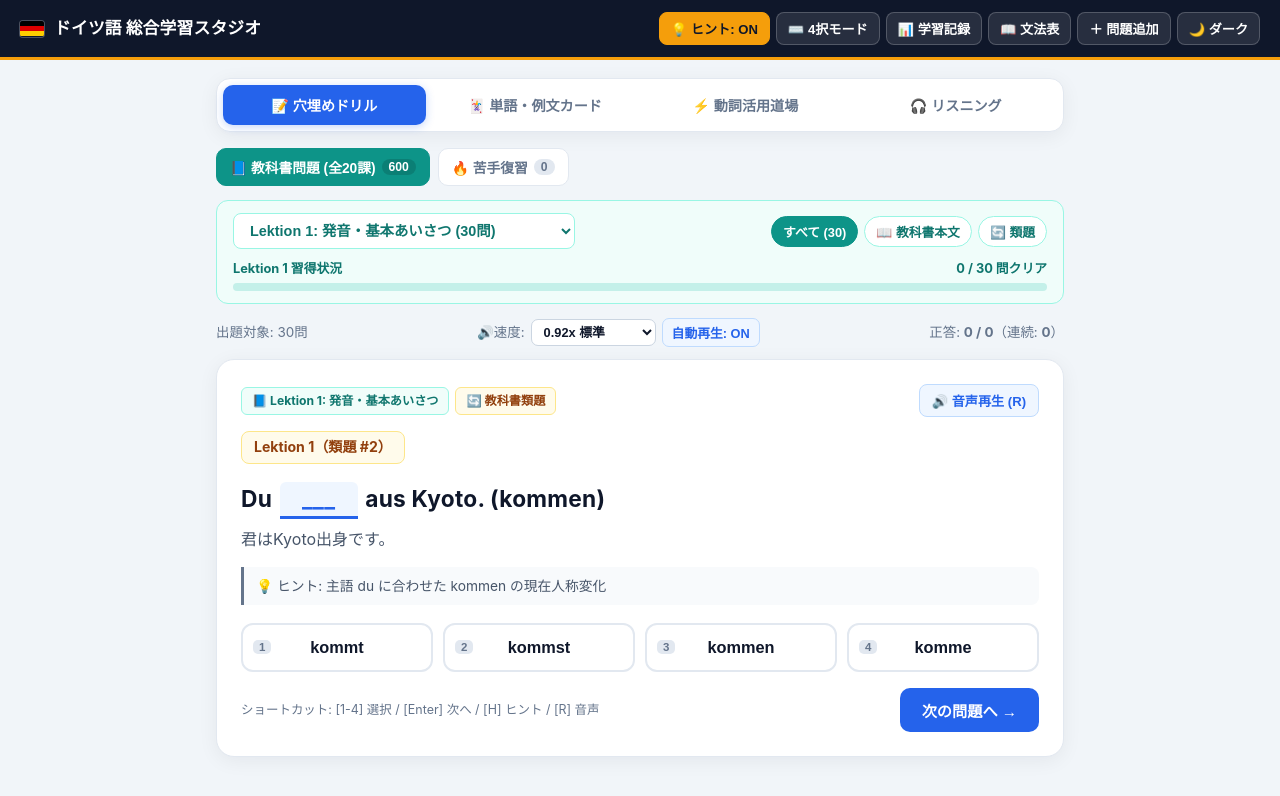
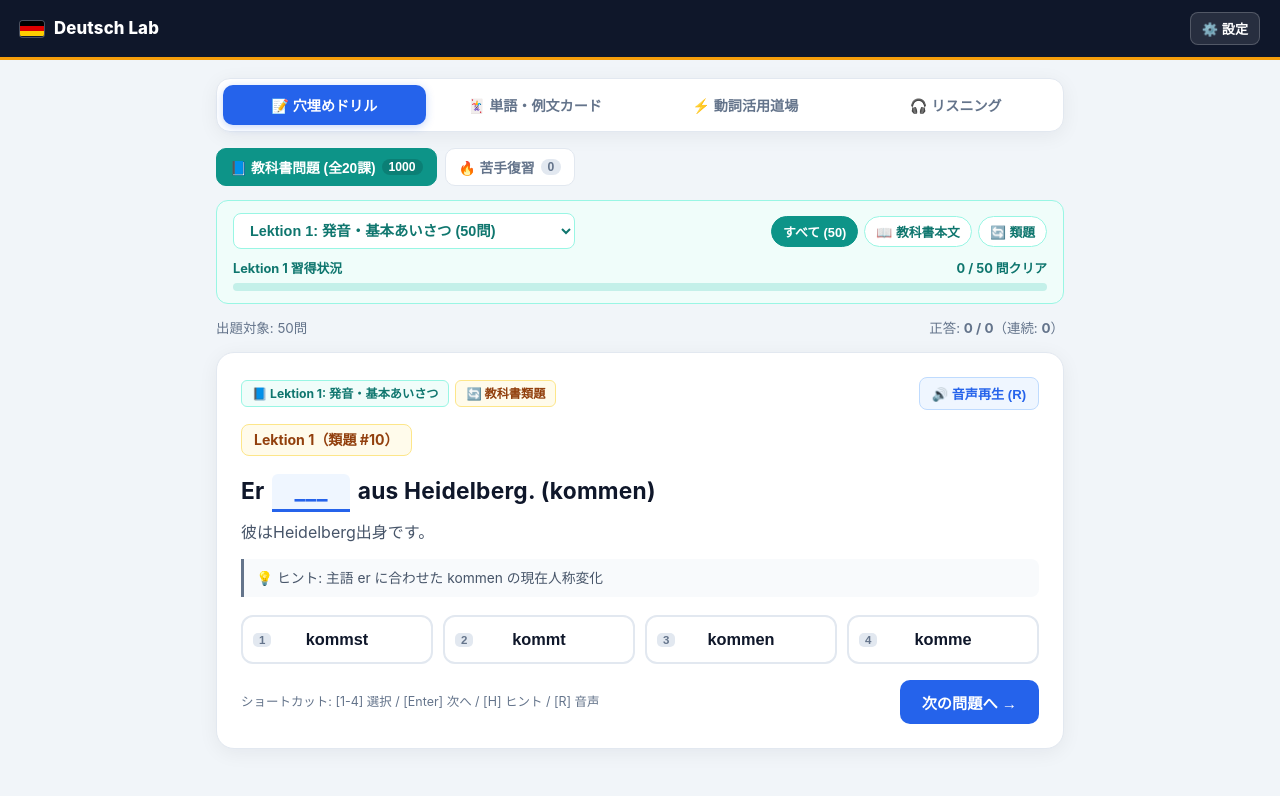
Before and after one commit to kosei25125/german, a plain HTML site: page german_sentence_drill.html in a window 1280 px wide. Drawn offline with Linux system fonts and the light colour scheme.

Commit message:
Add files via upload

```diff
--- a/german_sentence_drill.html
+++ b/german_sentence_drill.html
@@ -5,11 +5,11 @@
 <meta name="viewport" content="width=device-width, initial-scale=1.0, viewport-fit=cover">
 <meta name="apple-mobile-web-app-capable" content="yes">
 <meta name="apple-mobile-web-app-status-bar-style" content="black-translucent">
-<meta name="apple-mobile-web-app-title" content="ドイツ語ドリル">
+<meta name="apple-mobile-web-app-title" content="Deutsch Lab">
 <meta name="theme-color" content="#0f172a">
 <link rel="manifest" href="./manifest.webmanifest">
 <link rel="apple-touch-icon" href="./icon-192.png">
-<title>ドイツ語 総合学習スタジオ（教科書 全20課・600問）</title>
+<title>Deutsch Lab</title>
 <style>
   :root {
     --bg: #f1f5f9;
@@ -592,15 +592,10 @@
 <header>
   <div class="brand">
     <div class="flag"><span></span><span></span><span></span></div>
-    <span>ドイツ語 総合学習スタジオ</span>
+    <span>Deutsch Lab</span>
   </div>
   <div class="header-controls">
-    <button class="btn-sm active" id="toggleHintBtn" onclick="toggleHint()">💡 ヒント: ON</button>
-    <button class="btn-sm" id="toggleTypeBtn" onclick="toggleTyping()">⌨️ 4択モード</button>
-    <button class="btn-sm" onclick="openDashboard()">📊 学習記録</button>
-    <button class="btn-sm" onclick="openModal('grammarModal')">📖 文法表</button>
-    <button class="btn-sm" onclick="openModal('addModal')">＋ 問題追加</button>
-    <button class="btn-sm" id="themeBtn" onclick="toggleTheme()">🌙 ダーク</button>
+    <button class="btn-sm" onclick="openModal('settingsModal')">⚙️ 設定</button>
   </div>
 </header>
 
@@ -621,7 +616,7 @@
       <div class="tb-filter-row">
         <select class="tb-select" id="lessonSelect" onchange="onLessonChange()"></select>
         <div class="type-pills">
-          <button class="pill active" data-sub="all" onclick="setSubFilter('all')">すべて (30)</button>
+          <button class="pill active" data-sub="all" onclick="setSubFilter('all')">すべて (50)</button>
           <button class="pill" data-sub="orig" onclick="setSubFilter('orig')">📖 教科書本文</button>
           <button class="pill" data-sub="var" onclick="setSubFilter('var')">🔄 類題</button>
         </div>
@@ -629,7 +624,7 @@
       <div class="progress-wrap">
         <div class="progress-meta">
           <span id="lessonProgressLabel">Lektion 1 習得状況</span>
-          <span id="lessonProgressCount">0 / 30 問クリア</span>
+          <span id="lessonProgressCount">0 / 50 問クリア</span>
         </div>
         <div class="progress-bar"><div class="progress-fill" id="lessonProgressFill"></div></div>
       </div>
@@ -637,15 +632,6 @@
 
     <div class="stats-bar">
       <span id="poolInfo">出題対象: 0問</span>
-      <div class="audio-controls">
-        <span>🔊速度:</span>
-        <select class="mini-select" id="rateSelect" onchange="onRateChange()">
-          <option value="0.75">0.75x ゆっくり</option>
-          <option value="0.92" selected>0.92x 標準</option>
-          <option value="1.1">1.10x 自然</option>
-        </select>
-        <button class="mini-toggle active" id="autoSpeakBtn" onclick="toggleAutoSpeak()">自動再生: ON</button>
-      </div>
       <span>正答: <strong id="sessionScore">0 / 0</strong>（連続: <strong id="streakCount">0</strong>）</span>
     </div>
   </div>
@@ -709,7 +695,6 @@
     </div>
     <div class="fc-actions">
       <button class="btn-danger" onclick="markFlashcard(false)">🔥 もう一度</button>
-      <button class="btn-secondary" onclick="flipFlashcard()">🔄 めくる (Space)</button>
       <button class="btn-primary" onclick="markFlashcard(true)">✅ 覚えた！次へ →</button>
     </div>
   </div>
@@ -766,6 +751,26 @@
     <div class="next-row">
       <button class="btn-secondary" onclick="toggleListenScript()">👀 原文・訳を見る</button>
       <button class="btn-primary" onclick="nextQuestion()">次の問題へ →</button>
+    </div>
+  </div>
+</div>
+
+<!-- 設定モーダル -->
+<div class="modal-backdrop" id="settingsModal" onclick="if(event.target===this) closeModal('settingsModal')">
+  <div class="modal" style="max-width:460px;">
+    <div class="modal-head">
+      <h2>⚙️ 設定・メニュー</h2>
+      <button class="close-btn" onclick="closeModal('settingsModal')">×</button>
+    </div>
+    <div style="display:flex; flex-direction:column; gap:10px;">
+      <button class="btn-secondary" style="display:flex; justify-content:space-between; align-items:center; width:100%;" id="toggleHintBtn" onclick="toggleHint()"><span>💡 ヒント表示</span><strong>ON</strong></button>
+      <button class="btn-secondary" style="display:flex; justify-content:space-between; align-items:center; width:100%;" id="toggleTypeBtn" onclick="toggleTyping()"><span>⌨️ 解答方式</span><strong>4択モード</strong></button>
+      <button class="btn-secondary" style="display:flex; justify-content:space-between; align-items:center; width:100%;" id="autoSpeakBtn" onclick="toggleAutoSpeak()"><span>🔊 解答時の自動音声再生</span><strong>ON</strong></button>
+      <button class="btn-secondary" style="display:flex; justify-content:space-between; align-items:center; width:100%;" id="themeBtn" onclick="toggleTheme()"><span>🌙 画面テーマ</span><strong>ライト</strong></button>
+      <div style="border-top:1px solid var(--border); margin:4px 0;"></div>
+      <button class="btn-secondary" style="text-align:left; width:100%;" onclick="closeModal('settingsModal'); openDashboard();">📊 学習記録ダッシュボードを見る</button>
+      <button class="btn-secondary" style="text-align:left; width:100%;" onclick="closeModal('settingsModal'); openModal('grammarModal');">📖 クイック文法表を開く</button>
+      <button class="btn-secondary" style="text-align:left; width:100%;" onclick="closeModal('settingsModal'); openModal('addModal');">＋ オリジナル問題を追加・管理</button>
     </div>
   </div>
 </div>
@@ -1192,15 +1197,17 @@ function buildTextbookPool() {
   function genVariations(l) {
     const out = [];
     if (l === 1) {
-      const cities = ["Tokyo", "Kyoto", "Osaka", "Berlin", "Wien", "Zürich", "Köln", "Frankfurt", "Bonn", "Heidelberg"];
+      const cities = ["Tokyo", "Kyoto", "Osaka", "Berlin", "Wien", "Zürich", "Köln", "Frankfurt", "Bonn", "Heidelberg", "Sapporo", "Nagoya", "Fukuoka", "Salzburg", "Basel", "Bremen", "Dresden", "Leipzig", "Stuttgart", "Mainz"];
       const verbs = [
         { inf: "kommen", forms: ["komme","kommst","kommt","kommen","kommt","kommen"], tpl: (s,c)=>`${cap(s.de)} ___ aus ${c}.`, ja: (s,c)=>`${s.ja}は${c}出身です。` },
-        { inf: "wohnen", forms: ["wohne","wohnst","wohnt","wohnen","wohnt","wohnen"], tpl: (s,c)=>`${cap(s.de)} ___ jetzt in ${c}.`, ja: (s,c)=>`${s.ja}は今${c}に住んでいます。` }
+        { inf: "wohnen", forms: ["wohne","wohnst","wohnt","wohnen","wohnt","wohnen"], tpl: (s,c)=>`${cap(s.de)} ___ jetzt in ${c}.`, ja: (s,c)=>`${s.ja}は今${c}に住んでいます。` },
+        { inf: "heißen", forms: ["heiße","heißt","heißt","heißen","heißt","heißen"], tpl: (s,c)=>`${cap(s.de)} ___ ${c}.`, ja: (s,c)=>`${s.ja}は${c}という名前です。` }
       ];
-      for (let i = 0; i < 20; i++) {
+      const personNames = ["Ken", "Anna", "Lukas", "Mia", "Taro", "Hana", "Paul", "Lea", "Jonas", "Nina"];
+      for (let i = 0; i < 40; i++) {
         const s = subjects[i % subjects.length];
-        const v = verbs[Math.floor(i / 10)];
-        const c = cities[i % cities.length];
+        const v = verbs[Math.floor(i / 14) % verbs.length];
+        const c = v.inf === "heißen" ? personNames[i % personNames.length] : cities[i % cities.length];
         const ans = v.forms[s.idx];
         const dist = [...new Set(v.forms.filter(f => f !== ans))].slice(0, 3);
         while (dist.length < 3) dist.push(v.inf + "st");
@@ -1216,11 +1223,12 @@ function buildTextbookPool() {
         { inf: "studieren", forms: ["studiere","studierst","studiert","studieren","studiert","studieren"], tail: "Medizin", ja: "医学を専攻する" },
         { inf: "arbeiten", forms: ["arbeite","arbeitest","arbeitet","arbeiten","arbeitet","arbeiten"], tail: "heute viel", ja: "今日たくさん働く" },
         { inf: "finden", forms: ["finde","findest","findet","finden","findet","finden"], tail: "den Kurs gut", ja: "その授業を良いと思う" },
-        { inf: "spielen", forms: ["spiele","spielst","spielt","spielen","spielt","spielen"], tail: "oft Fußball", ja: "よくサッカーをする" }
+        { inf: "spielen", forms: ["spiele","spielst","spielt","spielen","spielt","spielen"], tail: "oft Fußball", ja: "よくサッカーをする" },
+        { inf: "trinken", forms: ["trinke","trinkst","trinkt","trinken","trinkt","trinken"], tail: "gern Kaffee", ja: "よくコーヒーを飲む" }
       ];
-      for (let i = 0; i < 20; i++) {
+      for (let i = 0; i < 40; i++) {
         const v = items[i % items.length];
-        const s = subjects[(i + Math.floor(i/5)) % subjects.length];
+        const s = subjects[(i + Math.floor(i/6)) % subjects.length];
         const ans = v.forms[s.idx];
         const dist = [...new Set(v.forms.filter(f => f !== ans))].slice(0, 3);
         out.push({
@@ -1236,11 +1244,12 @@ function buildTextbookPool() {
         { inf: "lesen", forms: ["lese","liest","liest","lesen","lest","lesen"], tail: "ein Buch", ja: "本を読む" },
         { inf: "nehmen", forms: ["nehme","nimmst","nimmt","nehmen","nehmt","nehmen"], tail: "einen Kaffee", ja: "コーヒーを注文する" },
         { inf: "sehen", forms: ["sehe","siehst","sieht","sehen","seht","sehen"], tail: "einen Film", ja: "映画を見る" },
-        { inf: "geben", forms: ["gebe","gibst","gibt","geben","gebt","geben"], tail: "mir ein Buch", ja: "私に本をくれる" }
+        { inf: "geben", forms: ["gebe","gibst","gibt","geben","gebt","geben"], tail: "mir ein Buch", ja: "私に本をくれる" },
+        { inf: "helfen", forms: ["helfe","hilfst","hilft","helfen","helft","helfen"], tail: "dem Freund", ja: "友人を手伝う" }
       ];
-      for (let i = 0; i < 20; i++) {
+      for (let i = 0; i < 40; i++) {
         const v = irr[i % irr.length];
-        const s = subjects[(i * 2 + 1) % subjects.length];
+        const s = subjects[(i + Math.floor(i/7)) % subjects.length];
         const ans = v.forms[s.idx];
         const dist = [...new Set(v.forms.filter(f => f !== ans))].slice(0, 3);
         out.push({
@@ -1255,17 +1264,21 @@ function buildTextbookPool() {
         { g: "m", nom: "der Freund", dat: "dem", acc: "den", gen: "des", ja: "友人" },
         { g: "f", nom: "die Lehrerin", dat: "der", acc: "die", gen: "der", ja: "女性の先生" },
         { g: "n", nom: "das Kind", dat: "dem", acc: "das", gen: "des", ja: "子ども" },
-        { g: "m", nom: "der Kollege", dat: "dem", acc: "den", gen: "des", ja: "同僚" }
+        { g: "m", nom: "der Kollege", dat: "dem", acc: "den", gen: "des", ja: "同僚" },
+        { g: "f", nom: "die Freundin", dat: "der", acc: "die", gen: "der", ja: "女友達" },
+        { g: "n", nom: "das Mädchen", dat: "dem", acc: "das", gen: "des", ja: "女の子" },
+        { g: "m", nom: "der Arzt", dat: "dem", acc: "den", gen: "des", ja: "医者" }
       ];
       const frames = [
         { k: "acc", de: (n)=>`Ich treffe ___ ${n.nom.split(' ')[1]} im Café.`, ja: (n)=>`私はカフェでその${n.ja}に会います。`, h: "treffen + 4格" },
         { k: "dat", de: (n)=>`Ich danke ___ ${n.nom.split(' ')[1]} herzlich.`, ja: (n)=>`私はその${n.ja}に心から感謝します。`, h: "danken + 3格" },
         { k: "acc", de: (n)=>`Wir besuchen ___ ${n.nom.split(' ')[1]} morgen.`, ja: (n)=>`私たちは明日その${n.ja}を訪ねます。`, h: "besuchen + 4格" },
-        { k: "dat", de: (n)=>`Das Buch gehört ___ ${n.nom.split(' ')[1]}.`, ja: (n)=>`その本はその${n.ja}のものです。`, h: "gehören + 3格" }
+        { k: "dat", de: (n)=>`Das Buch gehört ___ ${n.nom.split(' ')[1]}.`, ja: (n)=>`その本はその${n.ja}のものです。`, h: "gehören + 3格" },
+        { k: "dat", de: (n)=>`Sie hilft ___ ${n.nom.split(' ')[1]} oft.`, ja: (n)=>`彼女はその${n.ja}をよく手伝います。`, h: "helfen + 3格" }
       ];
-      for (let i = 0; i < 20; i++) {
+      for (let i = 0; i < 40; i++) {
         const n = nouns[i % nouns.length];
-        const f = frames[Math.floor(i / 5)];
+        const f = frames[Math.floor(i / 8)];
         const ans = n[f.k];
         const dist = ["der","die","das","den","dem","des"].filter(x => x !== ans).slice(0, 3);
         out.push({
@@ -1288,9 +1301,11 @@ function buildTextbookPool() {
       const verbs3 = [
         { de: (p)=>`Ich helfe ___ gern.`, ja: (p)=>`私は喜んで${p[3]}を手伝います。`, k: 1, exp: "helfen + 3格" },
         { de: (p)=>`Ich sehe ___ jeden Tag.`, ja: (p)=>`私は毎日${p[3]}を見かけます。`, k: 2, exp: "sehen + 4格" },
-        { de: (p)=>`Das Geschenk gefällt ___ sehr.`, ja: (p)=>`${p[3]}はそのプレゼントをとても気に入っています。`, k: 1, exp: "gefallen + 3格" }
+        { de: (p)=>`Das Geschenk gefällt ___ sehr.`, ja: (p)=>`${p[3]}はそのプレゼントをとても気に入っています。`, k: 1, exp: "gefallen + 3格" },
+        { de: (p)=>`Wir danken ___ herzlich.`, ja: (p)=>`私たちは${p[3]}に心から感謝します。`, k: 1, exp: "danken + 3格" },
+        { de: (p)=>`Er besucht ___ am Wochenende.`, ja: (p)=>`彼は週末に${p[3]}を訪ねます。`, k: 2, exp: "besuchen + 4格" }
       ];
-      for (let i = 0; i < 20; i++) {
+      for (let i = 0; i < 40; i++) {
         const p = pairs[i % pairs.length];
         const v = verbs3[Math.floor(i / 8) % verbs3.length];
         const ans = p[v.k];
@@ -1308,11 +1323,12 @@ function buildTextbookPool() {
         { inf: "abfahren", pre: "ab", stems: ["fahre","fährst","fährt","fahren","fahrt","fahren"], ctx: "um acht Uhr", ja: "8時に出発する" },
         { inf: "einkaufen", pre: "ein", stems: ["kaufe","kaufst","kauft","kaufen","kauft","kaufen"], ctx: "im Supermarkt", ja: "スーパーで買い物する" },
         { inf: "anrufen", pre: "an", stems: ["rufe","rufst","ruft","rufen","ruft","rufen"], ctx: "morgen Abend", ja: "明日の晩電話する" },
-        { inf: "fernsehen", pre: "fern", stems: ["sehe","siehst","sieht","sehen","seht","sehen"], ctx: "am Abend", ja: "夜テレビを見る" }
+        { inf: "fernsehen", pre: "fern", stems: ["sehe","siehst","sieht","sehen","seht","sehen"], ctx: "am Abend", ja: "夜テレビを見る" },
+        { inf: "anfangen", pre: "an", stems: ["fange","fängst","fängt","fangen","fangt","fangen"], ctx: "um neun Uhr", ja: "9時に始める" }
       ];
-      for (let i = 0; i < 20; i++) {
+      for (let i = 0; i < 40; i++) {
         const v = sep[i % sep.length];
-        const s = subjects[(i + Math.floor(i/5)) % subjects.length];
+        const s = subjects[(i + Math.floor(i/6)) % subjects.length];
         const stem = v.stems[s.idx];
         const ans = `${stem} ... ${v.pre}`;
         const dist = [`${v.pre}${stem}`, `${v.stems[(s.idx+1)%6]} ... ${v.pre}`, `${v.inf}`];
@@ -1345,27 +1361,30 @@ function buildTextbookPool() {
         ["Ich habe das ___ meinem Freund gehört.", "von", ["aus","bei","mit"], "私はそれを友人から聞きました。", "人からの情報・起点 → von + 3格", "人から聞く・もらうときは von を使います。"],
         ["Alle kommen ___ Paul.", "außer", ["ohne","gegen","für"], "パウル以外はみんな来ます。", "「〜以外に」→ außer + 3格", "außer は3格支配の前置詞です。"]
       ];
-      items.forEach(x => out.push({ de: x[0], ans: x[1], dist: x[2], ja: x[3], hint: x[4], exp: x[5] }));
+      for (let i = 0; i < 40; i++) {
+        const x = items[i % items.length];
+        out.push({ de: x[0], ans: x[1], dist: x[2], ja: x[3], hint: x[4], exp: x[5] });
+      }
     } else {
-      // Lektion 8〜20: 4種のベーステンプレート × 5通りの名詞/動詞/人称バリエーションで20問を全問ユニーク化
       const seedList = LESSON_SEEDS[l];
-      const names = ["Lukas", "Mia", "Jonas", "Lea", "Tim"];
-      const places = ["Berlin", "München", "Hamburg", "Wien", "Köln"];
-      for (let i = 0; i < 20; i++) {
+      const names = ["Lukas", "Mia", "Jonas", "Lea", "Tim", "Anna", "Paul", "Laura"];
+      const places = ["Berlin", "München", "Hamburg", "Wien", "Köln", "Frankfurt"];
+      for (let i = 0; i < 40; i++) {
         const base = seedList[i % seedList.length];
-        const tag = i < 10 ? "" : ` [${names[i % names.length]}/${places[i % places.length]}編]`;
+        const round = Math.floor(i / 10);
         let de = base[0];
         let ja = base[3];
-        // 文脈のバリエーションを加えて重複感をなくす（記号を混ぜず自然なドイツ語文に保つ）
-        if (i >= 10) {
-          if (de.includes("Er ")) { de = de.replace("Er ", names[i % names.length] + " "); ja = ja.replace("彼", names[i % names.length]); }
-          else if (de.includes("Sie ")) { de = de.replace("Sie ", "Anna "); ja = ja.replace("彼女", "アンナ"); }
-          else if (de.includes("Berlin")) { de = de.replace("Berlin", places[i % places.length]); ja = ja.replace("ベルリン", places[i % places.length]); }
-          else if (de.includes("München")) { de = de.replace("München", places[i % places.length]); ja = ja.replace("ミュンヘン", places[i % places.length]); }
+        if (round >= 1) {
+          const nm = names[(i + round) % names.length];
+          const pl = places[(i + round) % places.length];
+          if (de.includes("Er ")) { de = de.replace("Er ", nm + " "); ja = ja.replace("彼", nm); }
+          else if (de.includes("Sie ")) { de = de.replace("Sie ", nm + " "); ja = ja.replace("彼女", nm); }
+          else if (de.includes("Berlin")) { de = de.replace("Berlin", pl); ja = ja.replace("ベルリン", pl); }
+          else if (de.includes("München")) { de = de.replace("München", pl); ja = ja.replace("ミュンヘン", pl); }
         }
         out.push({
           de, ans: base[1], dist: base[2], ja,
-          hint: `${base[4]}${tag}`,
+          hint: base[4],
           exp: base[5]
         });
       }
@@ -1666,14 +1685,14 @@ function getAllQuestions() {
 function init() {
   if (darkTheme) {
     document.documentElement.setAttribute("data-theme", "dark");
-    document.getElementById("themeBtn").textContent = "☀️ ライト";
+    document.getElementById("themeBtn").querySelector("strong").textContent = "ダーク";
   }
 
   const sel = document.getElementById("lessonSelect");
   LESSON_TITLES.forEach((title, i) => {
     const opt = document.createElement("option");
     opt.value = i + 1;
-    opt.textContent = `${title} (30問)`;
+    opt.textContent = `${title} (50問)`;
     sel.appendChild(opt);
   });
 
@@ -2229,39 +2248,33 @@ function insertCharActive(ch) {
 function toggleHint() {
   showHint = !showHint;
   const btn = document.getElementById("toggleHintBtn");
-  btn.textContent = `💡 ヒント: ${showHint ? "ON" : "OFF"}`;
-  btn.classList.toggle("active", showHint);
+  btn.querySelector("strong").textContent = showHint ? "ON" : "OFF";
   document.getElementById("hintBox").classList.toggle("hidden", !showHint);
 }
 
 function toggleTyping() {
   typingMode = !typingMode;
   const btn = document.getElementById("toggleTypeBtn");
-  btn.textContent = typingMode ? "⌨️ タイピングモード" : "⌨️ 4択モード";
-  btn.classList.toggle("active", typingMode);
+  btn.querySelector("strong").textContent = typingMode ? "タイピング" : "4択モード";
   if (!answered) renderQuestion();
 }
 
 function toggleAutoSpeak() {
   autoSpeak = !autoSpeak;
   const btn = document.getElementById("autoSpeakBtn");
-  btn.textContent = `自動再生: ${autoSpeak ? "ON" : "OFF"}`;
-  btn.classList.toggle("active", autoSpeak);
-}
-
-function onRateChange() {
-  speechRate = parseFloat(document.getElementById("rateSelect").value);
+  btn.querySelector("strong").textContent = autoSpeak ? "ON" : "OFF";
 }
 
 function toggleTheme() {
   darkTheme = !darkTheme;
+  const btn = document.getElementById("themeBtn");
   if (darkTheme) {
     document.documentElement.setAttribute("data-theme", "dark");
-    document.getElementById("themeBtn").textContent = "☀️ ライト";
+    btn.querySelector("strong").textContent = "ダーク";
     localStorage.setItem("de_drill_theme", "dark");
   } else {
     document.documentElement.removeAttribute("data-theme");
-    document.getElementById("themeBtn").textContent = "🌙 ダーク";
+    btn.querySelector("strong").textContent = "ライト";
     localStorage.setItem("de_drill_theme", "light");
   }
 }
--- a/sw.js
+++ b/sw.js
@@ -1,4 +1,4 @@
-const CACHE_NAME = "german-drill-pwa-v1";
+const CACHE_NAME = "german-drill-pwa-v2";
 const ASSETS = [
   "./",
   "./index.html",
```
Also changed, not shown: index.html (+81 -68 lines), manifest.webmanifest.
